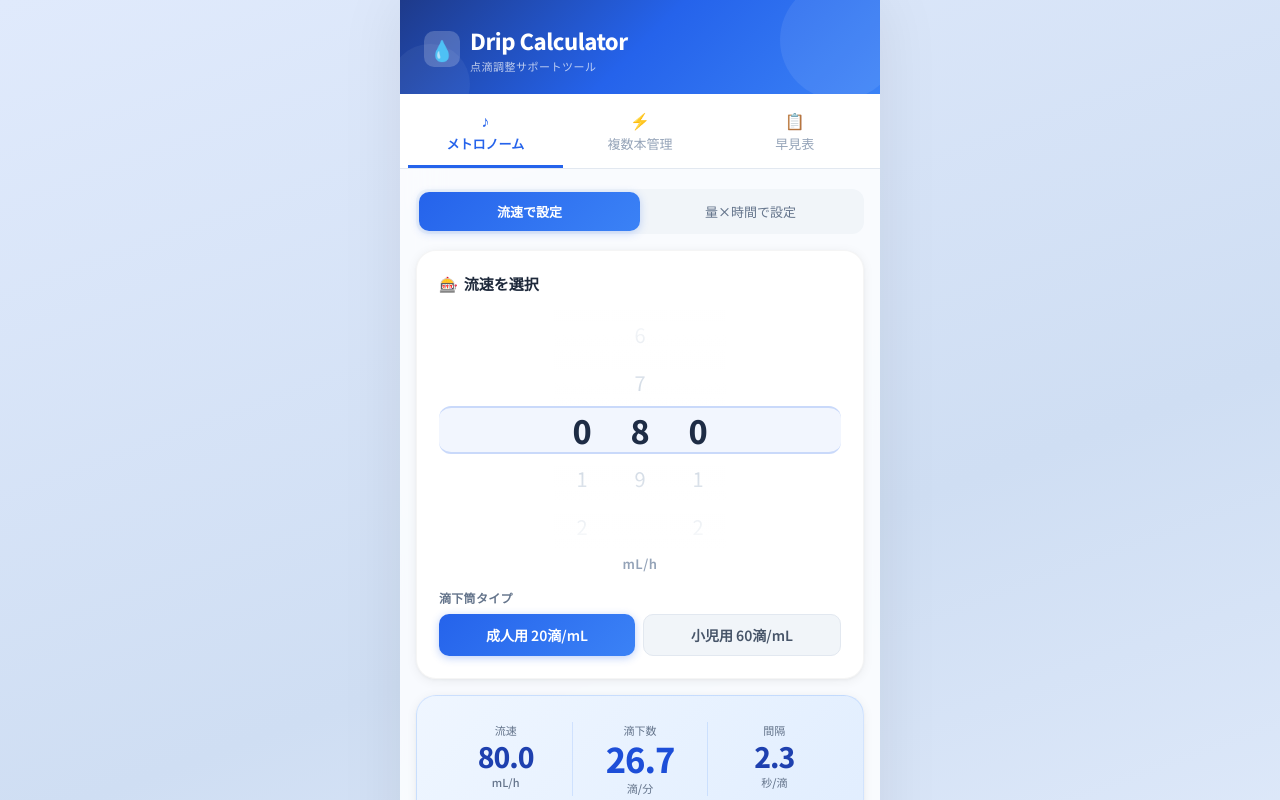
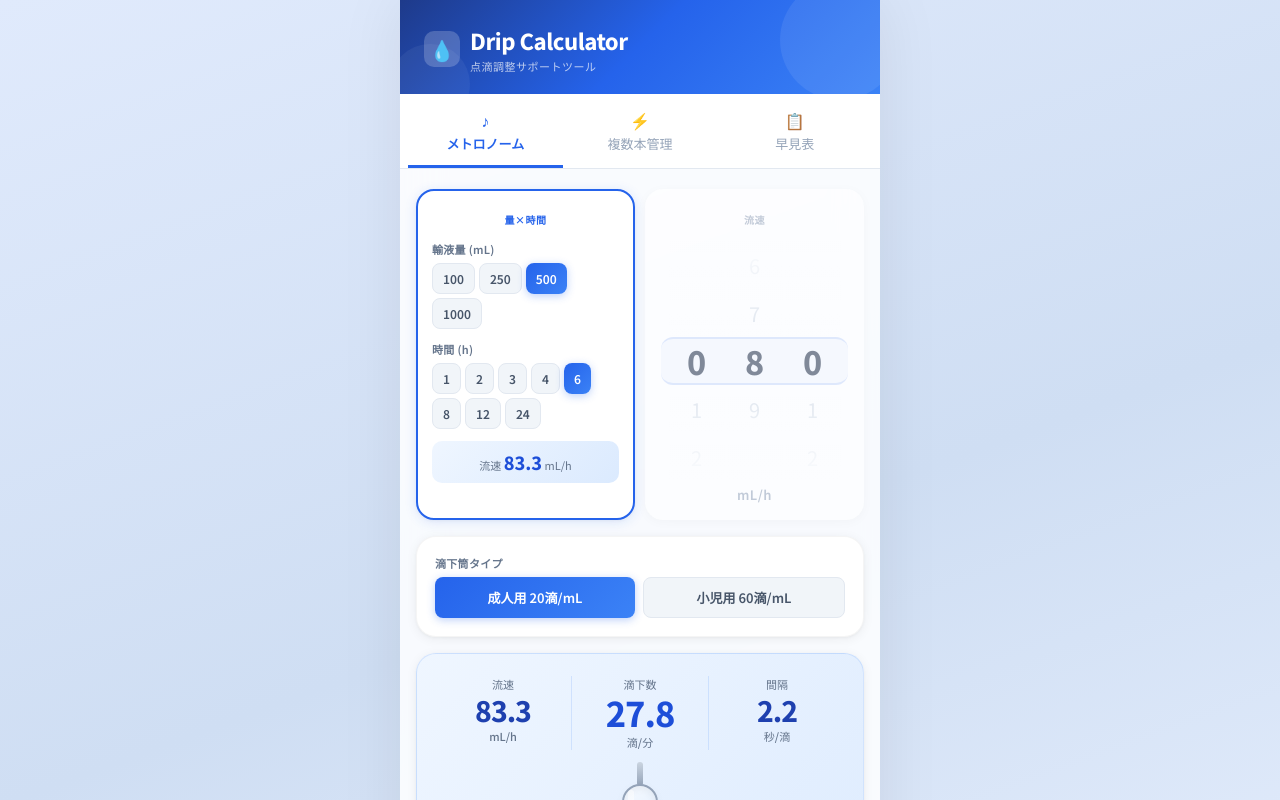
Before and after one commit to iwatatsu2/drip-calculator, a React (Vite) app: page / in a window 1280 px wide. Shown: the top 800 px of the page. Built offline with nearby package versions, Linux system fonts and the light colour scheme.

Commit message:
メトロノーム画面を左右2カラムレイアウトに変更
左: 量×時間で設定、右: 流速スロットピッカー。選択中のパネルをハイライト。

Co-Authored-By: Claude Opus 4.6 <noreply@anthropic.com>

```diff
--- a/src/components/DripCalculator.tsx
+++ b/src/components/DripCalculator.tsx
@@ -1,13 +1,13 @@
 import { useState, useMemo } from 'react';
-import { calcDripsPerMin, calcDripInterval, type DripType } from '../utils/dripCalc';
+import { calcFlowRate, calcDripsPerMin, calcDripInterval, type DripType } from '../utils/dripCalc';
 import { useMetronome } from '../hooks/useMetronome';
 import { DripAnimation } from './DripAnimation';
 import { FlowRatePicker } from './SlotPicker';
 
-type InputMode = 'flow' | 'volume';
+type InputMode = 'volume' | 'flow';
 
 export function DripCalculator() {
-  const [mode, setMode] = useState<InputMode>('flow');
+  const [mode, setMode] = useState<InputMode>('volume');
 
   // 流速直接入力モード
   const [flowRate, setFlowRate] = useState(80);
@@ -19,10 +19,9 @@ export function DripCalculator() {
   const [dripType, setDripType] = useState<DripType>(20);
   const { isPlaying, start, stop } = useMetronome();
 
-  const effectiveFlow = mode === 'flow' ? flowRate : (timeH > 0 ? volume / timeH : 0);
+  const effectiveFlow = mode === 'flow' ? flowRate : (timeH > 0 ? calcFlowRate(volume, timeH) : 0);
   const dripsPerMin = useMemo(() => {
     if (mode === 'flow') {
-      // 流速 → 滴下数: flowRate * dripFactor / 60
       return effectiveFlow * dripType / 60;
     }
     return calcDripsPerMin(volume, timeH, dripType);
@@ -39,102 +38,121 @@ export function DripCalculator() {
 
   return (
     <div style={{ padding: '20px 16px' }}>
-      {/* 入力モード切替 */}
+      {/* 左右2カラム入力 */}
       <div style={{
-        display: 'flex',
-        background: '#F1F5F9',
-        borderRadius: 12,
-        padding: 3,
+        display: 'grid',
+        gridTemplateColumns: '1fr 1fr',
+        gap: 10,
         marginBottom: 16,
       }}>
-        {([
-          { key: 'flow', label: '流速で設定' },
-          { key: 'volume', label: '量×時間で設定' },
-        ] as const).map(m => (
-          <button
-            key={m.key}
-            onClick={() => { setMode(m.key); stop(); }}
+        {/* 左: 量×時間 */}
+        <div
+          onClick={() => { setMode('volume'); stop(); }}
           style={{
-              flex: 1,
-              padding: '10px 0',
-              borderRadius: 10,
-              border: 'none',
-              fontSize: 13,
-              fontWeight: mode === m.key ? 700 : 500,
-              color: mode === m.key ? '#FFF' : '#64748B',
-              background: mode === m.key ? 'linear-gradient(135deg, #2563EB, #3B82F6)' : 'transparent',
-              boxShadow: mode === m.key ? '0 2px 8px rgba(37,99,235,0.25)' : 'none',
+            ...panelStyle,
+            border: mode === 'volume' ? '2px solid #2563EB' : '2px solid transparent',
+            boxShadow: mode === 'volume'
+              ? '0 2px 12px rgba(37,99,235,0.15), 0 1px 3px rgba(0,0,0,0.04)'
+              : '0 2px 12px rgba(0,0,0,0.06)',
+            opacity: mode === 'volume' ? 1 : 0.55,
             cursor: 'pointer',
           }}
         >
-            {m.label}
-          </button>
-        ))}
-      </div>
-
-      {/* 入力エリア */}
-      <div style={cardStyle}>
-        {mode === 'flow' ? (
-          <>
-            <div style={sectionHeaderStyle}>
-              <span style={{ fontSize: 15, marginRight: 6 }}>🎰</span>
-              流速を選択
-            </div>
-            <FlowRatePicker
-              value={flowRate}
-              onChange={v => { setFlowRate(v); stop(); }}
-            />
-          </>
-        ) : (
-          <>
-            <div style={sectionHeaderStyle}>
-              <span style={{ fontSize: 15, marginRight: 6 }}>⚙️</span>
-              設定
+          <div style={panelHeaderStyle}>
+            <span style={{
+              fontSize: 10,
+              fontWeight: 700,
+              color: mode === 'volume' ? '#2563EB' : '#94A3B8',
+              textTransform: 'uppercase',
+              letterSpacing: '0.5px',
+            }}>
+              量×時間
+            </span>
           </div>
 
           <label style={labelStyle}>輸液量 (mL)</label>
-            <div style={{ display: 'flex', gap: 6, marginBottom: 18, flexWrap: 'wrap' }}>
+          <div style={{ display: 'flex', gap: 4, marginBottom: 12, flexWrap: 'wrap' }}>
             {[100, 250, 500, 1000].map(v => (
               <button
                 key={v}
-                  onClick={() => { setVolume(v); stop(); }}
+                onClick={e => { e.stopPropagation(); setVolume(v); setMode('volume'); stop(); }}
                 style={{
-                    ...chipStyle,
-                    ...(volume === v ? chipActiveStyle : chipInactiveStyle),
+                  ...chipSmallStyle,
+                  ...(volume === v && mode === 'volume' ? chipActiveStyle : chipInactiveStyle),
                 }}
               >
                 {v}
               </button>
             ))}
-              <input
-                type="number"
-                value={volume}
-                onChange={e => { setVolume(Number(e.target.value)); stop(); }}
-                style={numInputStyle}
-                min={1}
-              />
           </div>
 
-            <label style={labelStyle}>投与時間</label>
-            <div style={{ display: 'flex', gap: 6, marginBottom: 4, flexWrap: 'wrap' }}>
+          <label style={labelStyle}>時間 (h)</label>
+          <div style={{ display: 'flex', gap: 4, flexWrap: 'wrap' }}>
             {[1, 2, 3, 4, 6, 8, 12, 24].map(h => (
               <button
                 key={h}
-                  onClick={() => { setTimeH(h); stop(); }}
+                onClick={e => { e.stopPropagation(); setTimeH(h); setMode('volume'); stop(); }}
                 style={{
-                    ...chipStyle,
-                    ...(timeH === h ? chipActiveStyle : chipInactiveStyle),
+                  ...chipSmallStyle,
+                  ...(timeH === h && mode === 'volume' ? chipActiveStyle : chipInactiveStyle),
                 }}
               >
-                  {h}h
+                {h}
               </button>
             ))}
           </div>
-          </>
+
+          {mode === 'volume' && (
+            <div style={{
+              marginTop: 12,
+              background: 'linear-gradient(135deg, #EFF6FF, #DBEAFE)',
+              borderRadius: 10,
+              padding: '8px 10px',
+              textAlign: 'center',
+            }}>
+              <span style={{ fontSize: 11, color: '#64748B' }}>流速 </span>
+              <span style={{ fontSize: 18, fontWeight: 800, color: '#1D4ED8' }}>
+                {effectiveFlow.toFixed(1)}
+              </span>
+              <span style={{ fontSize: 11, color: '#64748B' }}> mL/h</span>
+            </div>
           )}
+        </div>
 
-        {/* 滴下筒 - 共通 */}
-        <div style={{ marginTop: 16 }}>
+        {/* 右: 流速 */}
+        <div
+          onClick={() => { setMode('flow'); stop(); }}
+          style={{
+            ...panelStyle,
+            border: mode === 'flow' ? '2px solid #2563EB' : '2px solid transparent',
+            boxShadow: mode === 'flow'
+              ? '0 2px 12px rgba(37,99,235,0.15), 0 1px 3px rgba(0,0,0,0.04)'
+              : '0 2px 12px rgba(0,0,0,0.06)',
+            opacity: mode === 'flow' ? 1 : 0.55,
+            cursor: 'pointer',
+          }}
+        >
+          <div style={panelHeaderStyle}>
+            <span style={{
+              fontSize: 10,
+              fontWeight: 700,
+              color: mode === 'flow' ? '#2563EB' : '#94A3B8',
+              textTransform: 'uppercase',
+              letterSpacing: '0.5px',
+            }}>
+              流速
+            </span>
+          </div>
+
+          <FlowRatePicker
+            value={flowRate}
+            onChange={v => { setFlowRate(v); setMode('flow'); stop(); }}
+          />
+        </div>
+      </div>
+
+      {/* 滴下筒 */}
+      <div style={cardStyle}>
         <label style={labelStyle}>滴下筒タイプ</label>
         <div style={{ display: 'flex', gap: 8 }}>
           {([20, 60] as DripType[]).map(d => (
@@ -142,16 +160,16 @@ export function DripCalculator() {
               key={d}
               onClick={() => { setDripType(d); stop(); }}
               style={{
-                  ...chipStyle,
+                ...chipSmallStyle,
                 flex: 1,
                 padding: '10px 8px',
+                fontSize: 13,
                 ...(dripType === d ? chipActiveStyle : chipInactiveStyle),
               }}
             >
               {d === 20 ? '成人用 20滴/mL' : '小児用 60滴/mL'}
             </button>
           ))}
-          </div>
         </div>
       </div>
 
@@ -224,38 +242,41 @@ function ResultValue({ label, value, unit, highlight }: {
   );
 }
 
+const panelStyle: React.CSSProperties = {
+  background: '#FFF',
+  borderRadius: 18,
+  padding: 14,
+  transition: 'all 0.2s ease',
+};
+
+const panelHeaderStyle: React.CSSProperties = {
+  marginBottom: 12,
+  textAlign: 'center',
+};
+
 const cardStyle: React.CSSProperties = {
   background: '#FFF',
   borderRadius: 20,
-  padding: 22,
+  padding: 18,
   marginBottom: 16,
   boxShadow: '0 2px 12px rgba(0,0,0,0.06), 0 1px 3px rgba(0,0,0,0.04)',
   border: '1px solid rgba(0,0,0,0.04)',
 };
 
-const sectionHeaderStyle: React.CSSProperties = {
-  fontSize: 15,
-  fontWeight: 700,
-  color: '#1E293B',
-  marginBottom: 16,
-  display: 'flex',
-  alignItems: 'center',
-};
-
 const labelStyle: React.CSSProperties = {
-  fontSize: 12,
+  fontSize: 11,
   fontWeight: 600,
   color: '#64748B',
-  marginBottom: 8,
+  marginBottom: 6,
   display: 'block',
   letterSpacing: '0.3px',
 };
 
-const chipStyle: React.CSSProperties = {
-  padding: '9px 16px',
-  borderRadius: 10,
+const chipSmallStyle: React.CSSProperties = {
+  padding: '6px 10px',
+  borderRadius: 8,
   border: 'none',
-  fontSize: 14,
+  fontSize: 12,
   fontWeight: 600,
   cursor: 'pointer',
 };
@@ -271,13 +292,3 @@ const chipInactiveStyle: React.CSSProperties = {
   color: '#475569',
   border: '1px solid #E2E8F0',
 };
-
-const numInputStyle: React.CSSProperties = {
-  width: 72,
-  padding: '9px 10px',
-  borderRadius: 10,
-  border: '1.5px solid #CBD5E1',
-  fontSize: 14,
-  textAlign: 'center',
-  background: '#FFF',
-};
```
Lines whose indentation alone changed are shown as unchanged.
